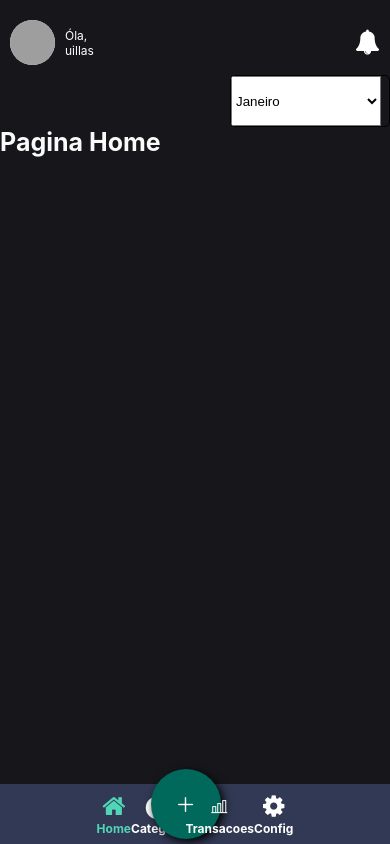
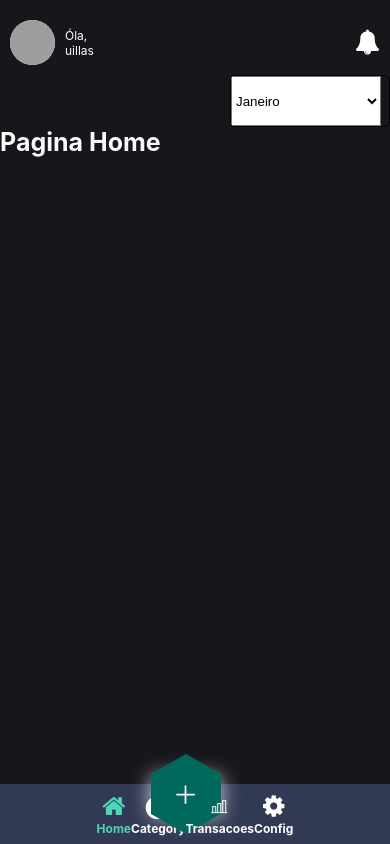
Before and after one commit to uillasnr/DevBillsMobile, a React Native app: screen / in a window 390 px wide. Built offline with nearby package versions, Linux system fonts and the light colour scheme; grey boxes are pictures that could not be loaded.

Commit message:
✨ feat: add CustomTabBar1~

```diff
--- a/src/Components/CustomTabBar/index.tsx
+++ b/src/Components/CustomTabBar/index.tsx
@@ -1,30 +1,211 @@
-/* eslint-disable prettier/prettier */
-import React from 'react';
-import {View, StyleSheet} from 'react-native';
-import Plus from 'react-native-vector-icons/AntDesign';
+import React, { useState } from "react";
+import { View, StyleSheet, Animated, TouchableOpacity } from "react-native";
+import Icon from "react-native-vector-icons/AntDesign";
+import  Feather from "react-native-vector-icons/Feather";
+import { Theme } from "../../Styles/color";
+import { NavigationProp, useNavigation } from "@react-navigation/native";
+
 
 export function CustomTabBar() {
+  const [modeValue, setModeValue] = useState(0);
+  const mode = useState(new Animated.Value(modeValue))[0];
+  const buttonSize = useState(new Animated.Value(1))[0];
+  const navigation: NavigationProp<any> = useNavigation();
+
+  // Function to reset the buttons to their initial state
+  const resetButtons = () => {
+    Animated.timing(buttonSize, {
+      toValue: 1,
+      duration: 300,
+      useNativeDriver: false,
+    }).start();
+
+    Animated.timing(mode, {
+      toValue: 0,
+      duration: 300,
+      useNativeDriver: false,
+    }).start();
+
+    setModeValue(0);
+  };
+
+  function ExpenseNavigation(): void {
+    resetButtons(); // Reset buttons before navigation
+    navigation.navigate('CreateTransaction', { type: "expense" });
+  }
+
+  function IncomeNavigation(): void {
+    resetButtons();
+    navigation.navigate('CreateTransaction', { type: "income" });
+  }
+  function TransNavigation(): void {
+    resetButtons();
+    navigation.navigate('Transações');
+  }
+
+  const handlePress = () => {
+    Animated.sequence([
+      Animated.timing(buttonSize, {
+        toValue: 0.90,
+        duration: 500,
+        useNativeDriver: false
+      }),
+      Animated.timing(buttonSize, {
+        toValue: 1,
+        useNativeDriver: false
+      }),
+      Animated.timing(mode, {
+        toValue: modeValue === 0 ? 1 : 0,
+        useNativeDriver: false
+      })
+    ]).start();
+
+    setModeValue(modeValue === 1 ? 0 : 1);
+  };
+
+
+    const thermometerX = mode.interpolate({
+        inputRange: [0, 1],
+        outputRange: [-24, -100]
+    });
+
+    const thermometerY = mode.interpolate({
+        inputRange: [0, 1],
+        outputRange: [-30, -100]
+    });
+
+    const timeX = mode.interpolate({
+        inputRange: [0, 1],
+        outputRange: [-24, -24]
+    });
+
+    const timeY = mode.interpolate({
+        inputRange: [0, 1],
+        outputRange: [-30, -150]
+    });
+
+    const pulseX = mode.interpolate({
+        inputRange: [0, 1],
+        outputRange: [-24, 50]
+    });
+
+    const pulseY = mode.interpolate({
+        inputRange: [0, 1],
+        outputRange: [-30, -100]
+    });
+
+    const rotation = mode.interpolate({
+        inputRange: [0, 1],
+        outputRange: ["0deg", "45deg"]
+    });
+
+    const sizeStyle = {
+        transform: [{ scale: buttonSize }]
+    };
+
   return (
     <View style={styles.container}>
-      <Plus name="plus" size={20} color={'#fff'} />
+
+      <Animated.View style={[styles.circle, { position: "absolute", left: thermometerX, top: thermometerY, backgroundColor:Theme.colors.primaryDark}]}>
+        <TouchableOpacity onPress={ExpenseNavigation}>
+          <Feather name="trending-down" size={25} color={Theme.colors.expense} />
+        </TouchableOpacity>
+      </Animated.View>
+
+      <Animated.View style={[styles.circle, {   position: "absolute", left: timeX, top: timeY , backgroundColor:Theme.colors.primaryDark}]}>
+        <TouchableOpacity  onPress={TransNavigation}>
+          <Icon name="retweet" size={25} color="#00a2ff" />
+        </TouchableOpacity>
+      </Animated.View>
+
+      <Animated.View style={[styles.circle, { position: "absolute", left: pulseX, top: pulseY, backgroundColor:Theme.colors.primaryDark}]}>
+      <TouchableOpacity onPress={IncomeNavigation}>
+          <Feather name="trending-up" size={25} color={Theme.colors.iconUp} />
+        </TouchableOpacity>
+      </Animated.View>
+
+      <TouchableOpacity
+        style={styles.circle}
+        onPress={handlePress}
+        activeOpacity={0.90}
+      >
+        <Animated.View style={[ sizeStyle]}>
+        <View style={styles.hexagon}>
+          <View style={styles.hexagonBefore} />
+          <View style={styles.hexagonAfter} />
+          <View style={styles.hexagonInner}>
+          <Animated.View style={{ transform: [{ rotate: rotation }] }}>
+            <Icon name="plus" size={25} color="#FFFF" />
+            </Animated.View>
+          </View>
+        </View>
+        </Animated.View>
+      </TouchableOpacity>
     </View>
   );
 }
 
 const styles = StyleSheet.create({
   container: {
-    width: 70,
-    height: 70,
-    borderRadius: 35,
-    marginBottom: 20,
+    flex: 1,
     justifyContent: 'center',
     alignItems: 'center',
-    color: 'white',
-    backgroundColor: '#00695C',
-    shadowColor: 'rgba(0,0,0,1)', // cor da sombra
-    shadowOffset: { width: 3, height: 3 }, // deslocamento da sombra
-    shadowOpacity: 1, // opacidade da sombra
-    shadowRadius: 10, // raio da sombra
-    elevation: 3, // esta propriedade é para Android
+    padding: 10,
+    marginBottom: 20,
+  },
+  circle: {
+    position: 'absolute',
+    width: 60,
+    height: 60,
+    borderRadius: 30,
+    justifyContent: 'center',
+    alignItems: 'center',
+
+  },
+  hexagon: {
+    width: 70,
+    height: 40,
+    backgroundColor: Theme.colors.success,
+    marginBottom: 20,
+    position: "relative",
+    shadowColor: "#ffffff",
+    shadowOffset: { width: 0, height: 2 },
+    shadowOpacity: 0.8,
+    shadowRadius: 20,
+    elevation: 10,
+  },
+  hexagonInner: {
+    width: "100%",
+    height: "100%",
+    alignItems: "center",
+    justifyContent: "center",
+  },
+  hexagonBefore: {
+    position: "absolute",
+    top: -20,
+    left: 0,
+    width: 0,
+    height: 0,
+    borderStyle: "solid",
+    borderLeftWidth: 35,
+    borderLeftColor: "transparent",
+    borderRightWidth: 35,
+    borderRightColor: "transparent",
+    borderBottomWidth: 20,
+    borderBottomColor: Theme.colors.success,
+  },
+  hexagonAfter: {
+    position: "absolute",
+    bottom: -20,
+    left: 0,
+    width: 0,
+    height: 0,
+    borderStyle: "solid",
+    borderLeftWidth: 35,
+    borderLeftColor: "transparent",
+    borderRightWidth: 35,
+    borderRightColor: "transparent",
+    borderTopWidth: 20,
+    borderTopColor: Theme.colors.success,
   },
 });
```
